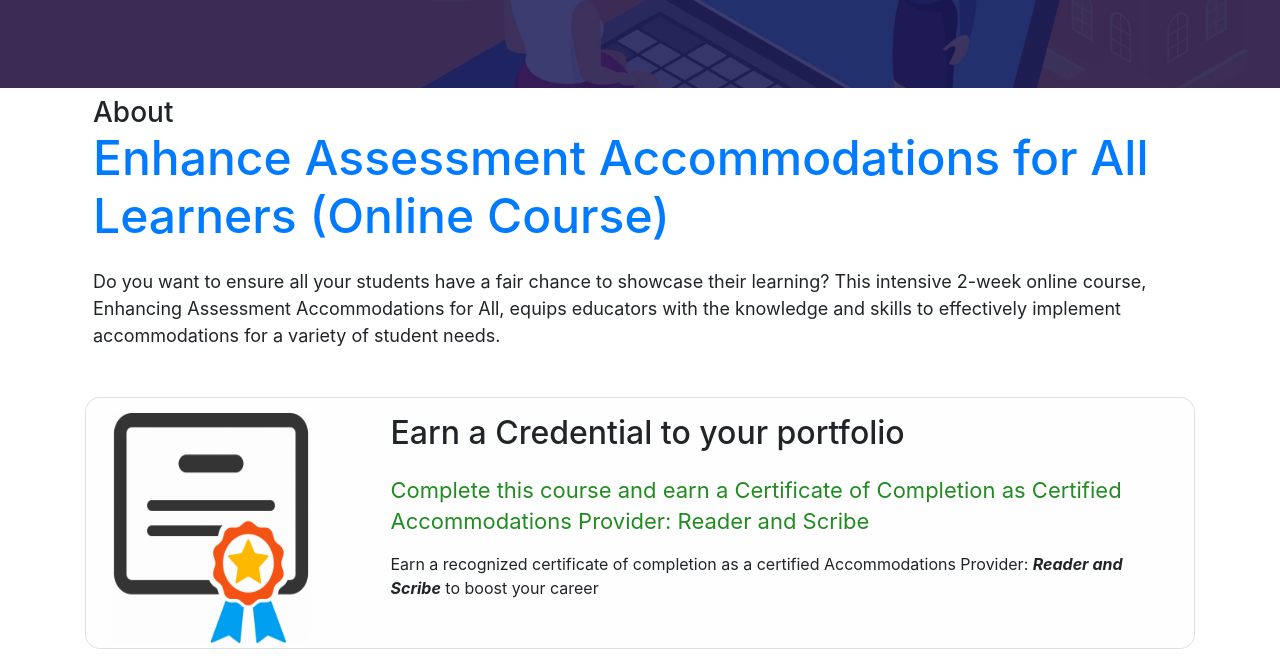
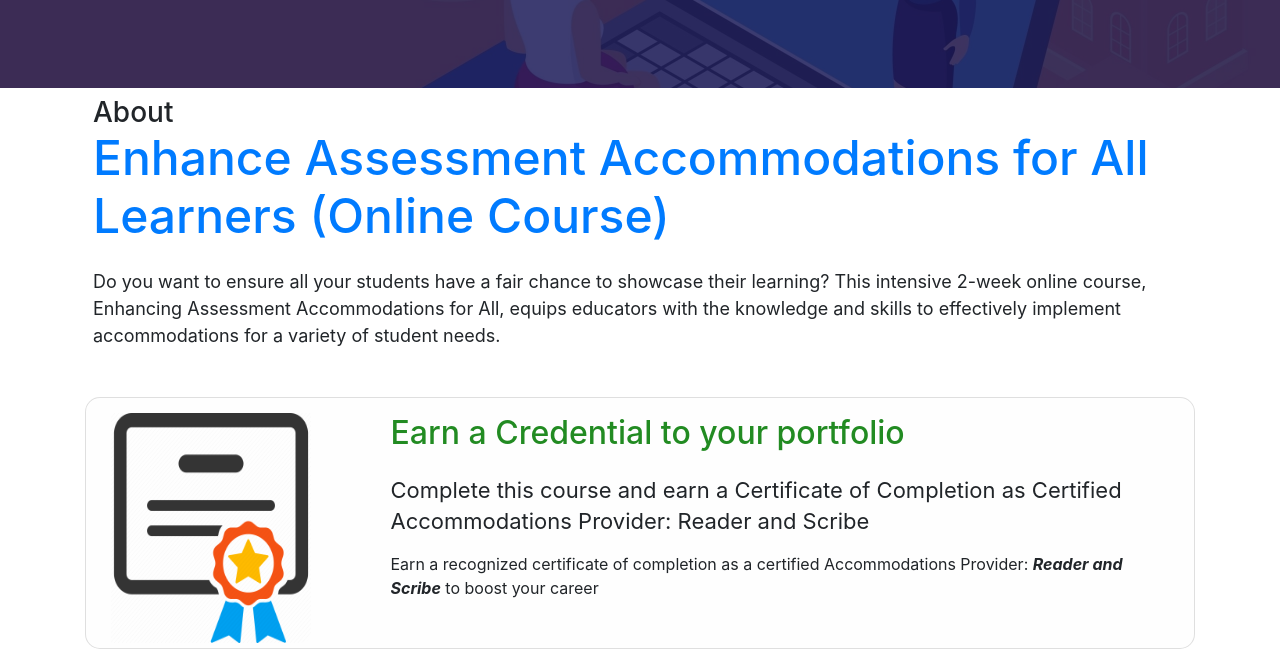
Before and after one commit to Slimcoda/SAonline-training, a plain HTML site: page index.html in a window 1280 px wide. Shown: the part 468-1130 px from the top of the page. Drawn offline with nearby package versions, Linux system fonts and the light colour scheme.

Commit message:
Update styles.css

```diff
--- a/css/styles.css
+++ b/css/styles.css
@@ -199,11 +199,12 @@ h3 span{
 p.card-text.for-about{
     font-size: 22px;
     padding-top:10px;
-    color:#228B22;
+
 }
 
 h3.card-title.for-about{
     font-size:32px;
+     color:#228B22;
 }
 
 a.link-to-course{
```
